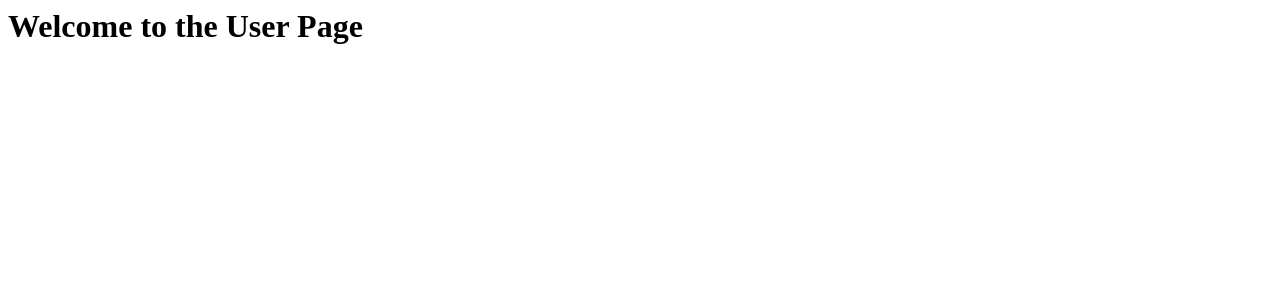
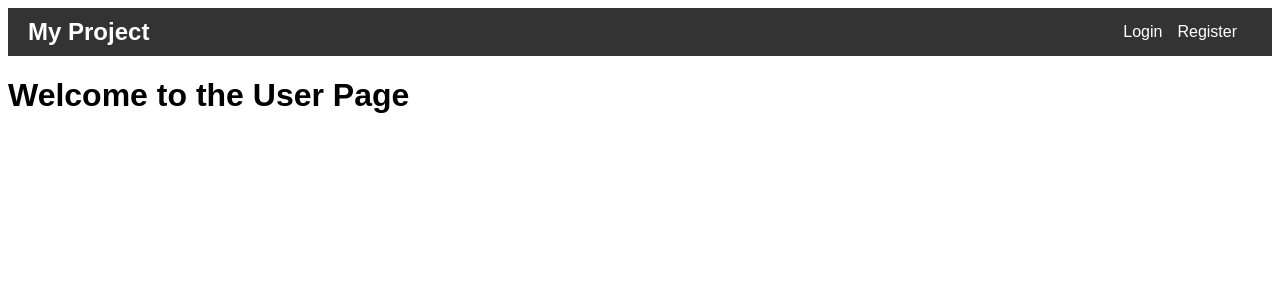
Before and after one commit to KayashovI/-2, a Django app: page /user_page/ in a window 1280 px wide. Shown: the top 300 px of the page. Run offline with Django 5.2, Linux system fonts and the light colour scheme.

Commit message:
готовая регистрация и авторизация

```diff
--- a/myproject/myapp/templates/admin_page.html
+++ b/myproject/myapp/templates/admin_page.html
@@ -1 +1,7 @@
+{% extends 'base.html' %}
+
+{% block title %}Admin Page{% endblock %}
+
+{% block content %}
 <h1>Welcome to the Admin Page</h1>
+{% endblock %}
--- /dev/null
+++ b/myproject/myapp/templates/base.html
@@ -0,0 +1,67 @@
+<!DOCTYPE html>
+<html lang="en">
+<head>
+    <meta charset="UTF-8">
+    <meta name="viewport" content="width=device-width, initial-scale=1.0">
+    <title>{% block title %}My Project{% endblock %}</title>
+    <style>
+        body {
+            font-family: Arial, sans-serif;
+        }
+        .header {
+            display: flex;
+            justify-content: space-between;
+            align-items: center;
+            background-color: #333;
+            color: white;
+            padding: 10px 20px;
+        }
+        .header a {
+            color: white;
+            text-decoration: none;
+            margin-right: 20px;
+        }
+        .header .logo {
+            font-size: 24px;
+            font-weight: bold;
+        }
+        .header .nav {
+            display: flex;
+            align-items: center;
+        }
+        .header .nav a {
+            margin-right: 15px;
+        }
+        .header .nav .logout {
+            background-color: #f44336;
+            padding: 5px 10px;
+            border-radius: 5px;
+        }
+        .header .nav .logout:hover {
+            background-color: #d32f2f;
+        }
+    </style>
+</head>
+<body>
+    <div class="header">
+        <div class="logo">My Project</div>
+        <div class="nav">
+            {% if user.is_authenticated %}
+                {% if user.Role == 'admin' %}
+                    <a href="{% url 'admin_page' %}">Admin Page</a>
+                {% elif user.Role == 'user' %}
+                    <a href="{% url 'user_page' %}">User Page</a>
+                {% endif %}
+                <a href="{% url 'logout' %}" class="logout">Logout</a>
+            {% else %}
+                <a href="{% url 'login' %}">Login</a>
+                <a href="{% url 'register' %}">Register</a>
+            {% endif %}
+        </div>
+    </div>
+    <div class="content">
+        {% block content %}
+        {% endblock %}
+    </div>
+</body>
+</html>
--- a/myproject/myapp/templates/login.html
+++ b/myproject/myapp/templates/login.html
@@ -1,3 +1,8 @@
+{% extends 'base.html' %}
+
+{% block title %}Login{% endblock %}
+
+{% block content %}
 <h2>Login</h2>
 <form method="post">
     {% csrf_token %}
@@ -5,3 +10,4 @@
     <button type="submit">Login</button>
 </form>
 <p>Don't have an account? <a href="{% url 'register' %}">Register here</a></p>
+{% endblock %}
--- a/myproject/myapp/templates/register.html
+++ b/myproject/myapp/templates/register.html
@@ -1,3 +1,8 @@
+{% extends 'base.html' %}
+
+{% block title %}Register{% endblock %}
+
+{% block content %}
 <h2>Register</h2>
 <form method="post">
     {% csrf_token %}
@@ -5,3 +10,4 @@
     <button type="submit">Register</button>
 </form>
 <p>Already have an account? <a href="{% url 'login' %}">Login here</a></p>
+{% endblock %}
--- a/myproject/myapp/templates/user_page.html
+++ b/myproject/myapp/templates/user_page.html
@@ -1 +1,7 @@
+{% extends 'base.html' %}
+
+{% block title %}User Page{% endblock %}
+
+{% block content %}
 <h1>Welcome to the User Page</h1>
+{% endblock %}
--- a/myproject/myapp/urls.py
+++ b/myproject/myapp/urls.py
@@ -1,9 +1,10 @@
 from django.urls import path
-from .views import login_view, admin_page, user_page, register_view
+from .views import login_view, admin_page, user_page, register_view, logout_view
 
 urlpatterns = [
     path('login/', login_view, name='login'),
     path('register/', register_view, name='register'),
     path('admin_page/', admin_page, name='admin_page'),
     path('user_page/', user_page, name='user_page'),
+    path('logout/', logout_view, name='logout'),  # Маршрут для выхода
 ]
--- a/myproject/myapp/views.py
+++ b/myproject/myapp/views.py
@@ -2,6 +2,11 @@ from django.shortcuts import render, redirect
 from django.contrib.auth import authenticate, login
 from .forms import LoginForm, RegistrationForm
 from .models import Users
+from django.contrib.auth import logout
+
+def logout_view(request):
+    logout(request)
+    return redirect('login')
 
 def login_view(request):
     if request.method == 'POST':
```
